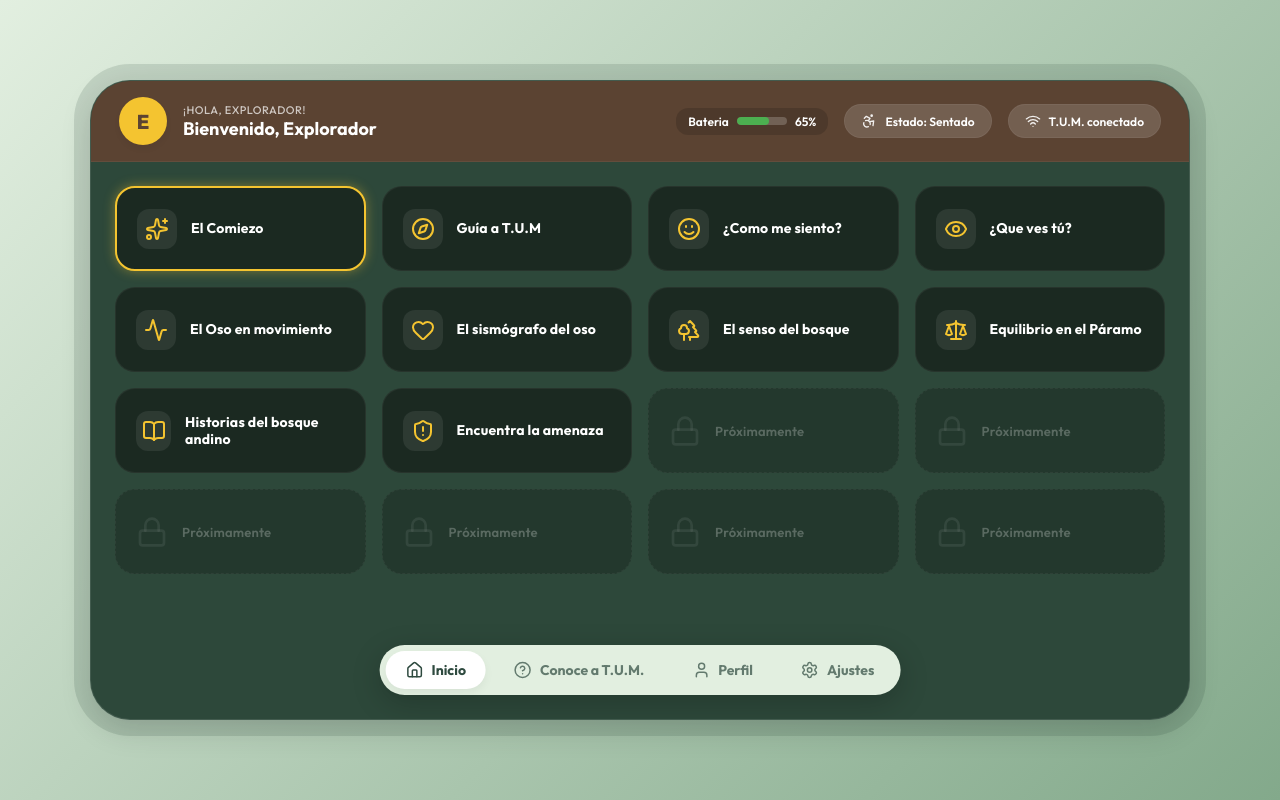
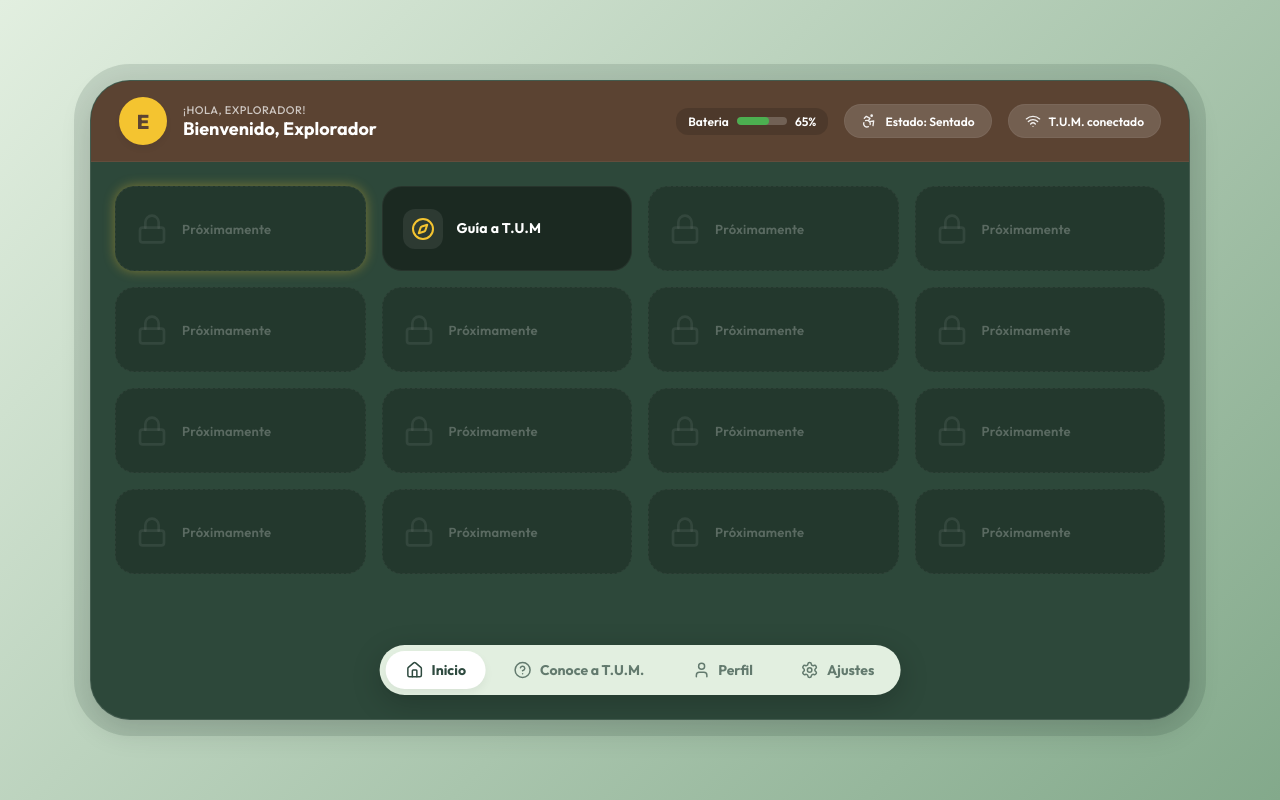
Before and after one commit to juandiegoceron-ux/TUM-Web, a React (Vite) app in the folder TUM_Frontend/: page /dashboard in a window 1280 px wide. Built offline with nearby package versions, Linux system fonts and the light colour scheme; sample sign-in values are in the browser's storage.

Commit message:
dejar solo activo el minijuego guia a tum y los demas en proximamente

```diff
--- a/TUM_Frontend/src/pages/dashboard.tsx
+++ b/TUM_Frontend/src/pages/dashboard.tsx
@@ -22,16 +22,16 @@ function Dashboard() {
 
     // List of 16 cards matching Image 3 grid
     const gameCards: GameCard[] = [
-        { id: 0, title: 'El Comiezo', active: true, icon: Sparkles },
+        { id: 0, title: 'Próximamente', active: false, lock: true },
         { id: 1, title: 'Guía a T.U.M', active: true, icon: Compass },
-        { id: 2, title: '¿Como me siento?', active: true, icon: Smile },
-        { id: 3, title: '¿Que ves tú?', active: true, icon: Eye },
-        { id: 4, title: 'El Oso en movimiento', active: true, icon: Activity },
-        { id: 5, title: 'El sismógrafo del oso', active: true, icon: Heart },
-        { id: 6, title: 'El senso del bosque', active: true, icon: Trees },
-        { id: 7, title: 'Equilibrio en el Páramo', active: true, icon: Scale },
-        { id: 8, title: 'Historias del bosque andino', active: true, icon: BookOpen },
-        { id: 9, title: 'Encuentra la amenaza', active: true, icon: ShieldAlert },
+        { id: 2, title: 'Próximamente', active: false, lock: true },
+        { id: 3, title: 'Próximamente', active: false, lock: true },
+        { id: 4, title: 'Próximamente', active: false, lock: true },
+        { id: 5, title: 'Próximamente', active: false, lock: true },
+        { id: 6, title: 'Próximamente', active: false, lock: true },
+        { id: 7, title: 'Próximamente', active: false, lock: true },
+        { id: 8, title: 'Próximamente', active: false, lock: true },
+        { id: 9, title: 'Próximamente', active: false, lock: true },
         { id: 10, title: 'Próximamente', active: false, lock: true },
         { id: 11, title: 'Próximamente', active: false, lock: true },
         { id: 12, title: 'Próximamente', active: false, lock: true },
```
